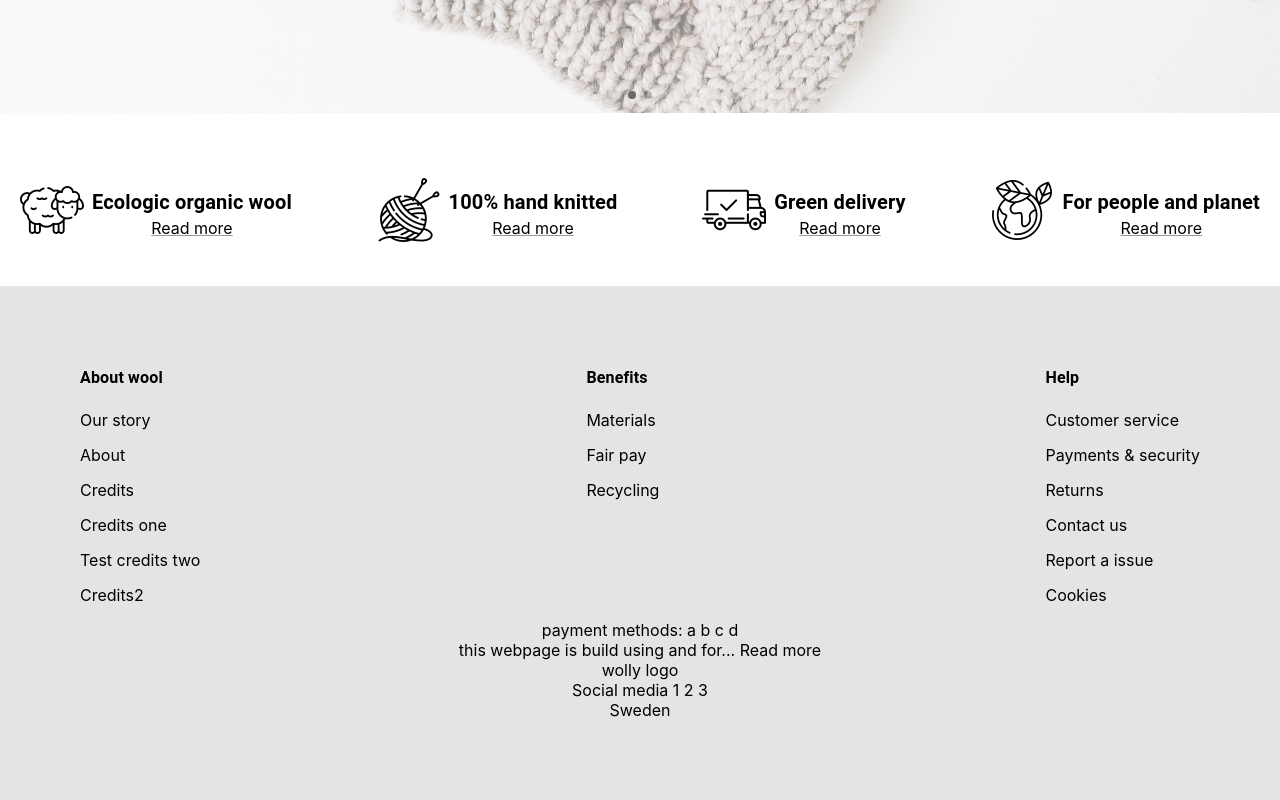
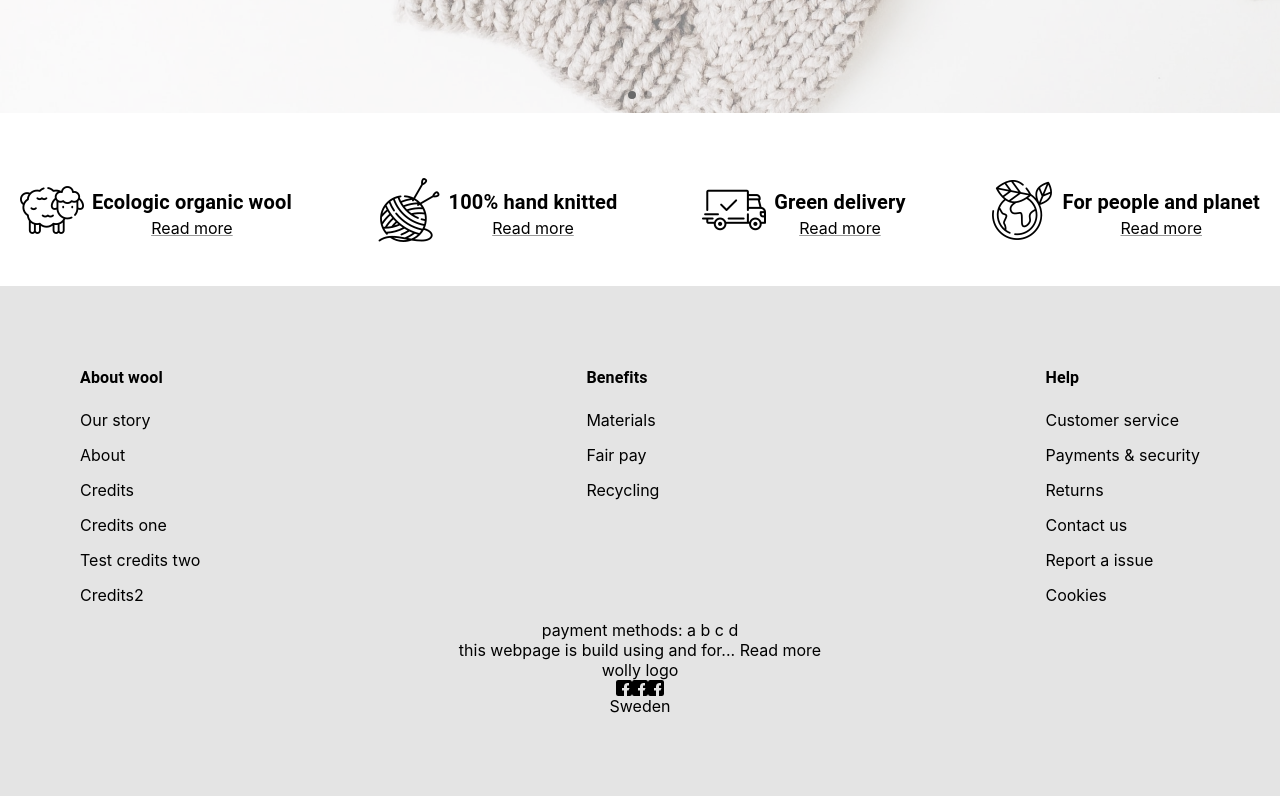
Before and after one commit to GoranAviani/react_web, a React (Create React App) app: page / in a window 1280 px wide. Shown: the part 607-1407 px from the top of the page. Built offline with nearby package versions, Linux system fonts and the light colour scheme.

Commit message:
footer improvements

```diff
--- a/src/components/Footer/Footer.js
+++ b/src/components/Footer/Footer.js
@@ -3,6 +3,7 @@ import './Footer.css'
 import Typography from "@mui/material/Typography";
 import Links from "./partials/Links";
 import {aboutCompanyFooterLinks, yourBenefitsFooterLinks, helpFooterLinks} from "../../Route_urls";
+import {facebook_16} from "../../static/icons/icons";
 
 const TEXT = {
     aboutWool: "About wool",
@@ -49,7 +50,9 @@ const Footer = () => {
                 wolly logo
             </div>
             <div className='OurSocialMedia'>
-                Social media 1 2 3
+                <img src={facebook_16}/>
+                <img src={facebook_16}/>
+                <img src={facebook_16}/>
             </div>
             <div className='OurCountry'>
                 Sweden
--- a/src/static/icons/icons.js
+++ b/src/static/icons/icons.js
@@ -18,3 +18,4 @@ export const knitting_color_128 = require('./quickFacts/knitting_color_128.png')
 
 
 export const facebook_24 = require('./socialMedia/facebook_24.png');
+export const facebook_16 = require('./socialMedia/facebook_16.png');
```
Also changed, not shown: src/static/icons/socialMedia/facebook_16.png (added).
